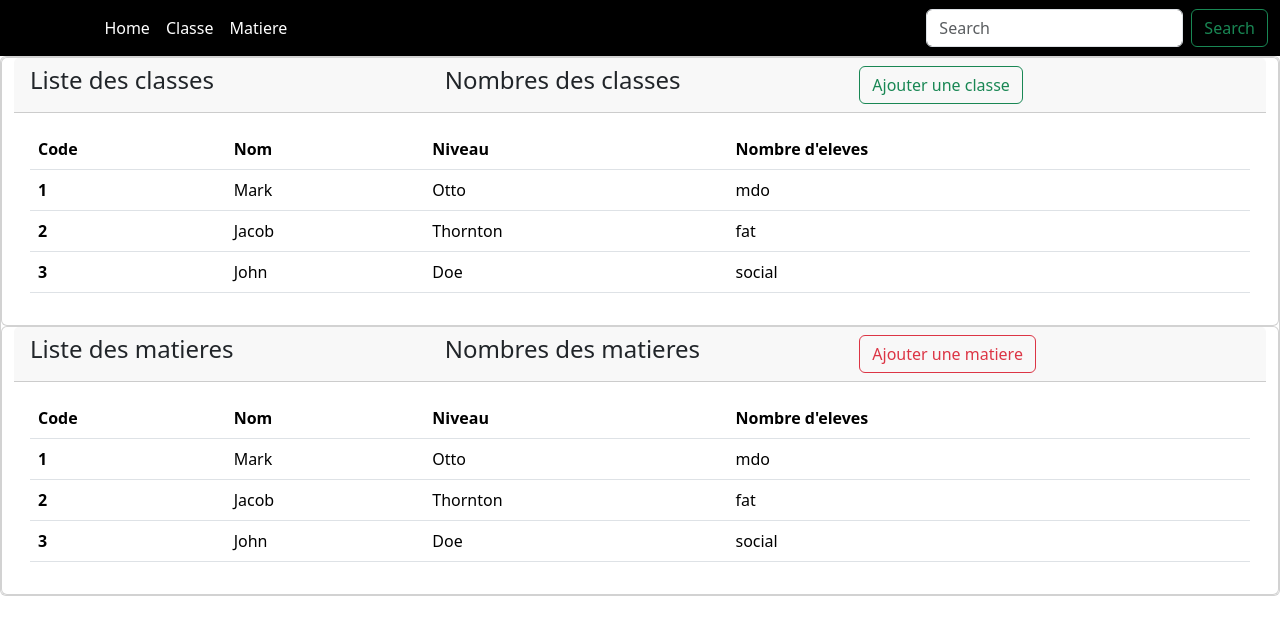
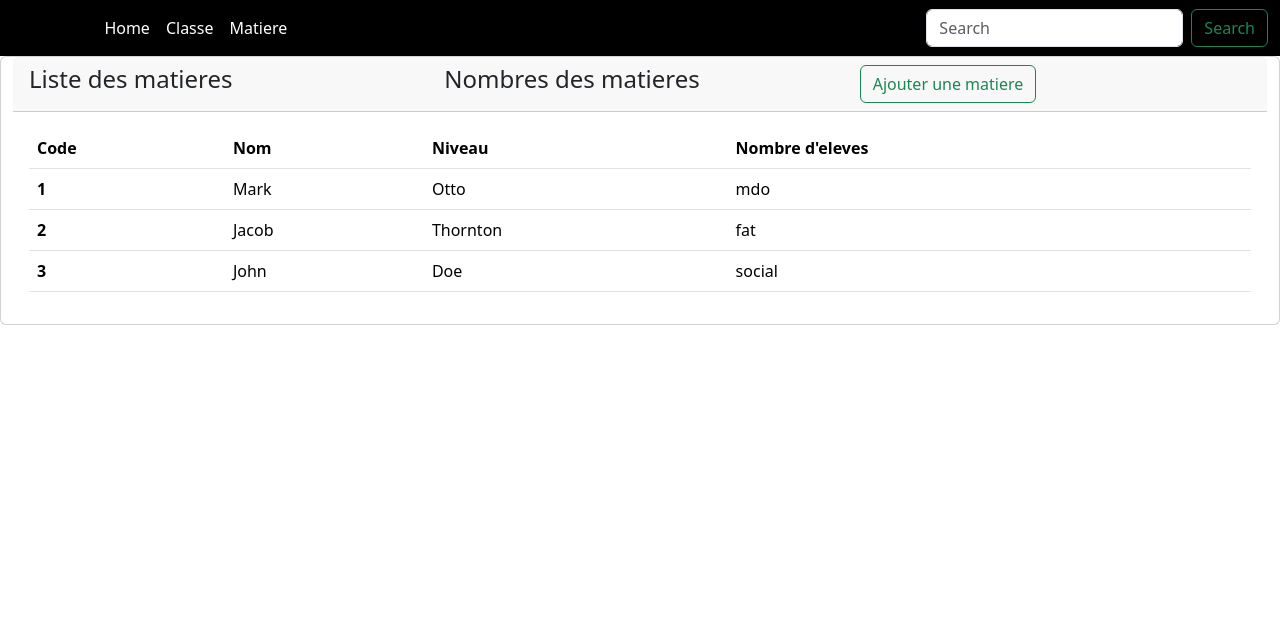
Before and after one commit to catmEnseignant/2025_angular_isep_diamniadio, an Angular app in the folder Amy-Faye/: page /liste-matieres in a window 1280 px wide. Before the commit this address led to /. Shown: the top 634 px of the page. Built offline with nearby package versions, Linux system fonts and the light colour scheme.

Commit message:
Routage des composants

```diff
--- a/Amy-Faye/src/app/app.component.html
+++ b/Amy-Faye/src/app/app.component.html
@@ -7,15 +7,15 @@
     <div class="collapse navbar-collapse" id="navbarSupportedContent">
       <ul class="navbar-nav me-auto mb-2 mb-lg-0">
         <li class="nav-item">
-          <a class="nav-link text-white active" aria-current="page" href="#">Home</a>
+          <a class="nav-link text-white active" aria-current="page" routerLink="/">Home</a>
         </li>
 
         <li class="nav-item">
-          <a class="nav-link text-white active" aria-current="page" href="#">Classe</a>
+          <a class="nav-link text-white active" aria-current="page" routerLink="/liste-classes">Classe</a>
         </li>
 
         <li class="nav-item">
-          <a class="nav-link text-white active" aria-current="page" href="#">Matiere</a>
+          <a class="nav-link text-white active" aria-current="page" routerLink="/liste-matieres">Matiere</a>
         </li>
 
       </ul>
@@ -26,10 +26,4 @@
     </div>
   </div>
 </nav>
-
-<div class="card contrainer-fluid">
-
-  <app-classe></app-classe>
-  <app-matiere></app-matiere>
-
-</div>
+<router-outlet></router-outlet>
--- a/Amy-Faye/src/app/app.component.ts
+++ b/Amy-Faye/src/app/app.component.ts
@@ -1,11 +1,11 @@
 import { Component } from '@angular/core';
-import { RouterOutlet } from '@angular/router';
+import { RouterModule, RouterOutlet } from '@angular/router';
 import { ClasseComponent } from './classe/classe.component';
 import { MatiereComponent } from './matiere/matiere.component';
 
 @Component({
   selector: 'app-root',
-  imports: [RouterOutlet,ClasseComponent,MatiereComponent],
+  imports: [RouterModule,RouterOutlet],
   templateUrl: './app.component.html',
   styleUrl: './app.component.css'
 })
--- a/Amy-Faye/src/app/app.routes.ts
+++ b/Amy-Faye/src/app/app.routes.ts
@@ -1,3 +1,10 @@
 import { Routes } from '@angular/router';
+import { ClasseComponent } from './classe/classe.component';
+import { MatiereComponent } from './matiere/matiere.component';
+import { AppComponent } from './app.component';
 
-export const routes: Routes = [];
+export const routes: Routes = [
+  {path:"liste-classes",component:ClasseComponent},
+  {path:"liste-matieres",component:MatiereComponent},
+  {path:"",component:ClasseComponent},
+];
--- a/Amy-Faye/src/app/matiere/matiere.component.html
+++ b/Amy-Faye/src/app/matiere/matiere.component.html
@@ -10,7 +10,7 @@
       </div>
 
       <div class="col-4">
-        <button class="btn btn-outline-danger">Ajouter une matiere</button>
+        <button class="btn btn-outline-success">Ajouter une matiere</button>
       </div>
 
     </div>
```
